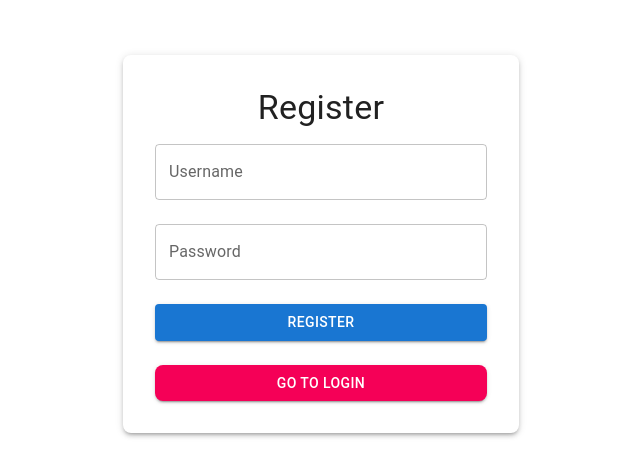
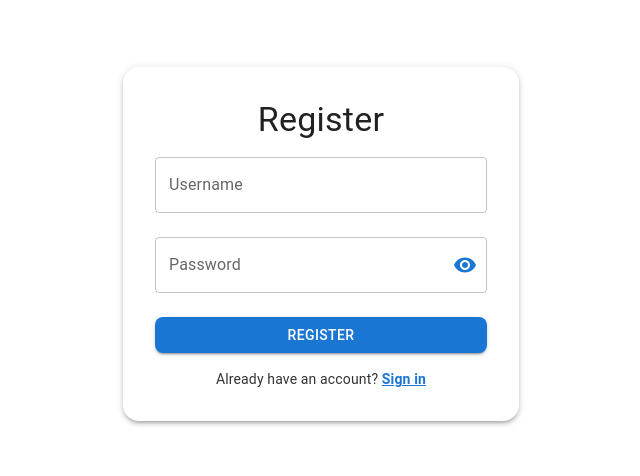
Before and after one commit to ralddddd/BSIT2B_LOGIN, a React (Vite) app in the folder frontend/: page / in a window 1280 px wide. Shown: the part 188-664 px from the top of the page, without its empty margins (319-959 px from the left). Built offline with nearby package versions, Linux system fonts and the light colour scheme.

Commit message:
first commit

```diff
--- a/frontend/src/Dashboard.jsx
+++ b/frontend/src/Dashboard.jsx
@@ -53,10 +53,10 @@ const Dashboard = () => {
 
   return (
     <Container sx={{ backgroundColor: '#f0f4f8', padding: '20px', borderRadius: '8px', boxShadow: '0 4px 8px rgba(0,0,0,0.1)' }}>
-      <Typography variant="h4" align="center" gutterBottom sx={{ color: '#3f51b5', fontWeight: 'bold' }}>
+      <Typography variant="h4" align="center" gutterBottom sx={{ color: '#333', fontWeight: 'bold' }}>
         Welcome, {user}!
       </Typography>
-      <Typography variant="h5" align="center" sx={{ color: '#3f51b5', marginBottom: '20px' }}>
+      <Typography variant="h5" align="center" sx={{ color: '#333', marginBottom: '20px' , fontWeight: 'bold' }}>
         ADD OR DELETE
       </Typography>
 
@@ -68,7 +68,7 @@ const Dashboard = () => {
         onChange={(e) => setNewItem(e.target.value)}
         sx={{ marginBottom: '20px', borderRadius: '4px' }}
       />
-      <Button variant="contained" color="primary" fullWidth onClick={addItem} sx={{ backgroundColor: '#3f51b5', '&:hover': { backgroundColor: '#303f9f' } }}>
+      <Button variant="contained" color="primary" fullWidth onClick={addItem} sx={{ backgroundColor: '#3f51b5', '&:hover': { backgroundColor: '#008000' } }}>
         Add Item
       </Button>
 
@@ -88,7 +88,7 @@ const Dashboard = () => {
         ))}
       </ul>
 
-      <Button variant="contained" color="secondary" fullWidth sx={{ mt: 2, backgroundColor: '#f50057', '&:hover': { backgroundColor: '#c51162' } }} onClick={() => {
+      <Button variant="contained" color="secondary" fullWidth sx={{ mt: 2, backgroundColor: '#3f51b5', '&:hover': { backgroundColor: '#f50057' } }} onClick={() => {
         localStorage.removeItem("token");
         localStorage.removeItem("username");
         navigate("/login");
--- a/frontend/src/Login.jsx
+++ b/frontend/src/Login.jsx
@@ -1,11 +1,13 @@
 import { useState } from "react";
 import axios from "axios";
-import { TextField, Button, Container, Typography, Box } from "@mui/material";
+import { TextField, Button, Container, Typography, Box, IconButton, InputAdornment } from "@mui/material";
+import { Visibility, VisibilityOff } from "@mui/icons-material";
 import { useNavigate } from "react-router-dom";
 
 const Login = () => {
   const [username, setUsername] = useState("");
   const [password, setPassword] = useState("");
+  const [showPassword, setShowPassword] = useState(false); // State to toggle password visibility
   const navigate = useNavigate();
 
   const handleLogin = async () => {
@@ -36,7 +38,7 @@ const Login = () => {
         sx={{
           textAlign: "center",
           p: 3,
-          borderRadius: 2,
+          borderRadius:"16px",
           boxShadow: 3,
           backgroundColor: "#f9f9f9"
         }}
@@ -55,13 +57,31 @@ const Login = () => {
         />
         <TextField
           label="Password"
-          type="password"
+          type={showPassword ? "text" : "password"} // Toggle between text and password
           fullWidth
           margin="normal"
           value={password}
           onChange={(e) => setPassword(e.target.value)}
           variant="outlined"
           sx={{ backgroundColor: "white" }}
+          InputProps={{
+            endAdornment: (
+              <InputAdornment position="end">
+                <IconButton
+                  onClick={() => setShowPassword(!showPassword)} // Toggle visibility
+                  edge="end"
+                  sx={{
+                    color: "#1976d2", // Customize icon color
+                    "&:hover": {
+                      color: "#004ba0", // Darker shade on hover
+                    },
+                  }}
+                >
+                  {showPassword ? <VisibilityOff /> : <Visibility />}
+                </IconButton>
+              </InputAdornment>
+            ),
+          }}
         />
         <Button
           variant="contained"
@@ -72,15 +92,24 @@ const Login = () => {
         >
           LOGIN
         </Button>
-        <Button
-          variant="contained"
-          color="primary"
-          fullWidth
-          onClick={() => navigate("/")}
-          sx={{ mt: 1, borderRadius: "8px", textTransform: "none", backgroundColor: "#f50057", '&:hover': { backgroundColor: "#006400" } }}
-        >
-          GO TO REGISTER
-        </Button>
+        <Typography
+         variant="body2"
+         align="center"
+         sx={{ mt: 2, color: "#333" }}
+          >
+         Don’t have an account?{" "}
+        <span
+         onClick={() => navigate("/")}
+          style={{
+            color: "#1976d2",
+            cursor: "pointer",
+            textDecoration: "underline",
+           fontWeight: "bold"
+    }}
+  >
+    Sign up
+  </span>
+</Typography>
       </Box>
     </Container>
   );
--- a/frontend/src/Register.jsx
+++ b/frontend/src/Register.jsx
@@ -1,12 +1,14 @@
 import { useState } from "react";
 import axios from "axios";
-import { TextField, Button, Container, Typography, Paper } from "@mui/material";
+import { TextField, Button, Container, Typography, Paper, IconButton, InputAdornment } from "@mui/material";
+import { Visibility, VisibilityOff } from "@mui/icons-material";
 import { useNavigate } from "react-router-dom";
 import "./App.css";
 
 const Register = () => {
   const [username, setUsername] = useState("");
   const [password, setPassword] = useState("");
+  const [showPassword, setShowPassword] = useState(false); // State to toggle password visibility
   const navigate = useNavigate();
 
   const handleRegister = async () => {
@@ -33,7 +35,7 @@ const Register = () => {
     <Container maxWidth="xs" sx={{ mt: 8 }}>
       <Paper elevation={3} sx={{
         p: 4,
-        borderRadius: '8px',
+        borderRadius: "16px",
         backgroundColor: 'white'
       }}>
         <Typography variant="h4" align="center">Register</Typography>
@@ -46,29 +48,57 @@ const Register = () => {
         />
         <TextField
           label="Password"
-          type="password"
+          type={showPassword ? "text" : "password"} // Toggle between text and password
           fullWidth
           margin="normal"
           value={password}
           onChange={(e) => setPassword(e.target.value)}
+          InputProps={{
+            endAdornment: (
+              <InputAdornment position="end">
+                <IconButton
+                  onClick={() => setShowPassword(!showPassword)} // Toggle visibility
+                  edge="end"
+                  sx={{
+                    color: "#1976d2", // Customize icon color
+                    "&:hover": {
+                      color: "#004ba0", // Darker shade on hover
+                    },
+                  }}
+                >
+                  {showPassword ? <VisibilityOff /> : <Visibility />}
+                </IconButton>
+              </InputAdornment>
+            ),
+          }}
         />
         <Button
           variant="contained"
           color="primary"
           fullWidth
           onClick={handleRegister}
-          sx={{ mb: 2, mt: 2 }}
+          sx={{ mt: 2, borderRadius: "8px", textTransform: "none" }}
         >
-          Register
+          REGISTER
         </Button>
-        <Button
-          variant="contained"
-          color="primary"
-          fullWidth
-          onClick={() => navigate("/login")}
-          sx={{ mt: 1, borderRadius: "8px", textTransform: "none", backgroundColor: "#f50057", '&:hover': { backgroundColor: "#006400" } }}        >
-          GO TO LOGIN
-        </Button>
+        <Typography
+       variant="body2"
+       align="center"
+       sx={{ mt: 2, color: "#333" }}
+        >
+         Already have an account?{" "}
+      <span
+      onClick={() => navigate("/login")}
+      style={{
+      color: "#1976d2",
+      cursor: "pointer",
+      textDecoration: "underline",
+      fontWeight: "bold"
+    }}
+  >
+    Sign in
+    </span>
+    </Typography>
       </Paper>
     </Container>
   );
```
